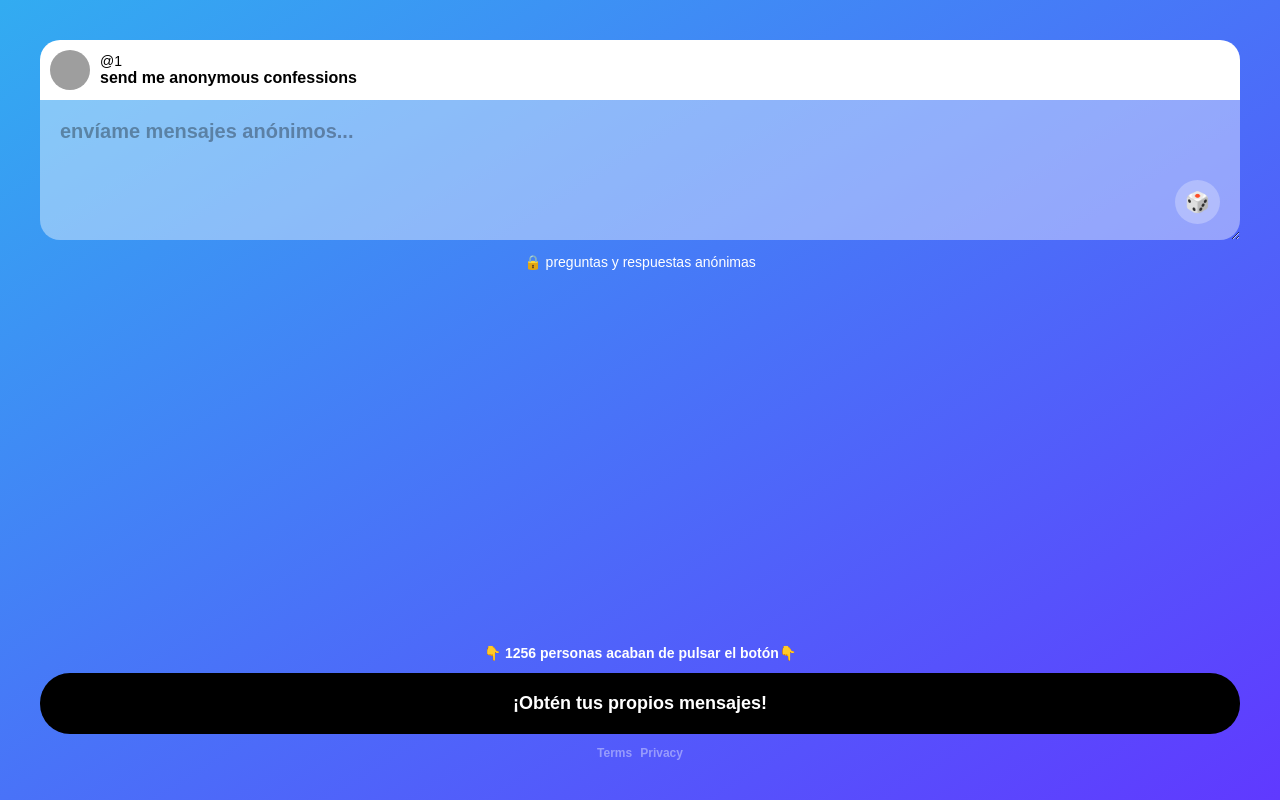
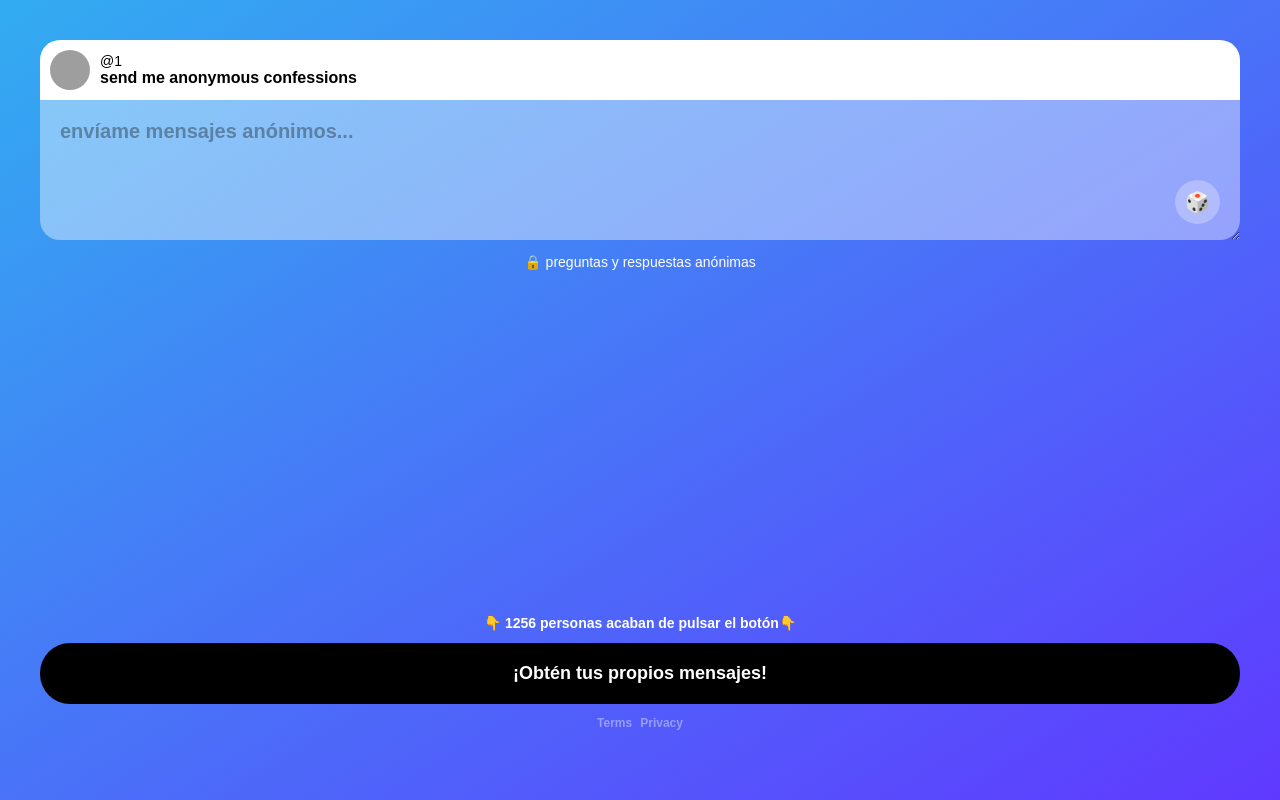
Before and after one commit to Letalandroid/ngl-client, a React (Vite) app: page /1/confessions in a window 1280 px wide. Built offline with nearby package versions, Linux system fonts and the light colour scheme; grey boxes are pictures that could not be loaded.

Commit message:
Add to front

```diff
--- a/src/page/Home/Home.module.scss
+++ b/src/page/Home/Home.module.scss
@@ -91,7 +91,7 @@
 		.container__info {
 			width: calc(100% - 80px);
 			position: absolute;
-			bottom: 40px;
+			bottom: calc(env(safe-area-inset-bottom, 20px) + 70px);
 			display: flex;
 			flex-direction: column;
 			gap: 12px;
```
